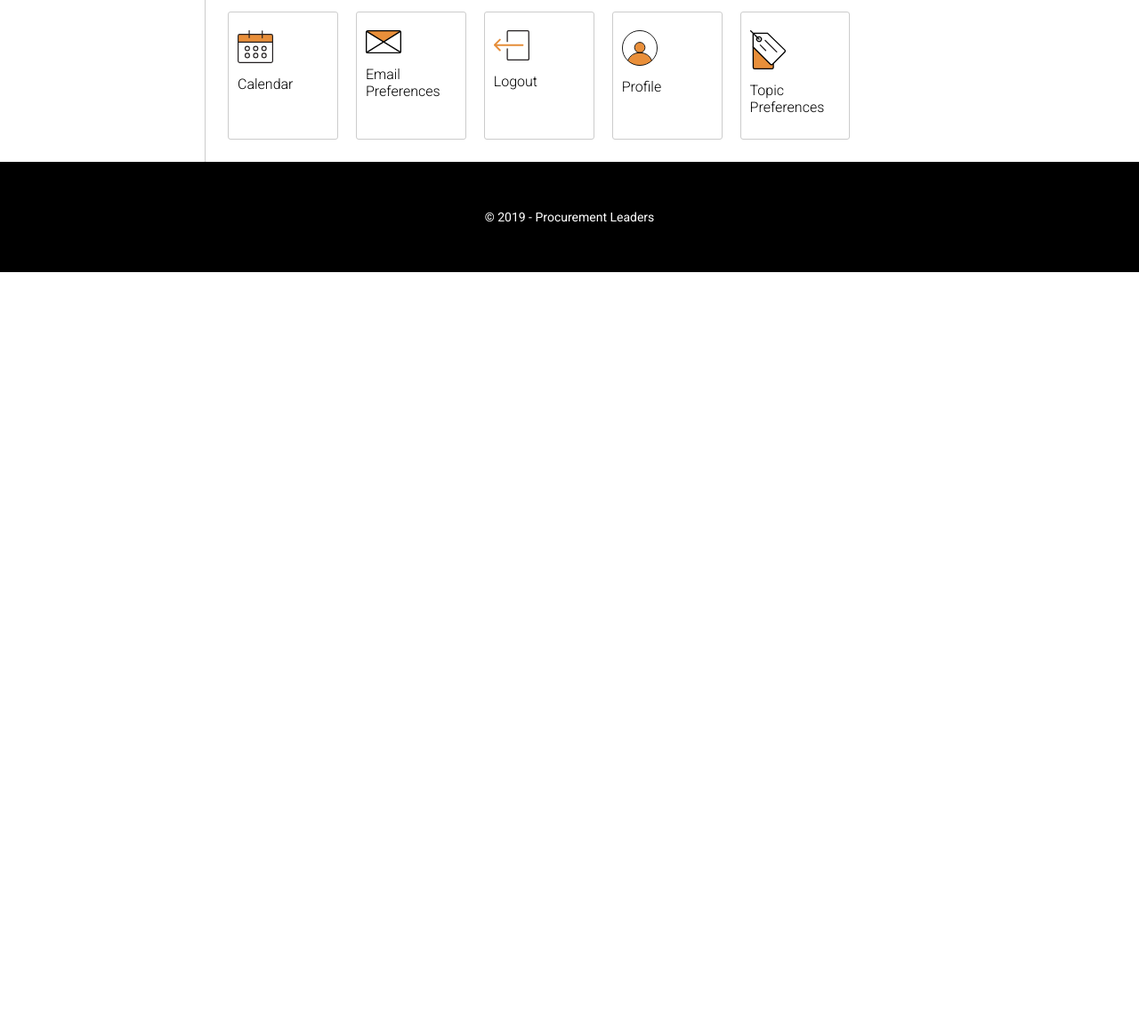
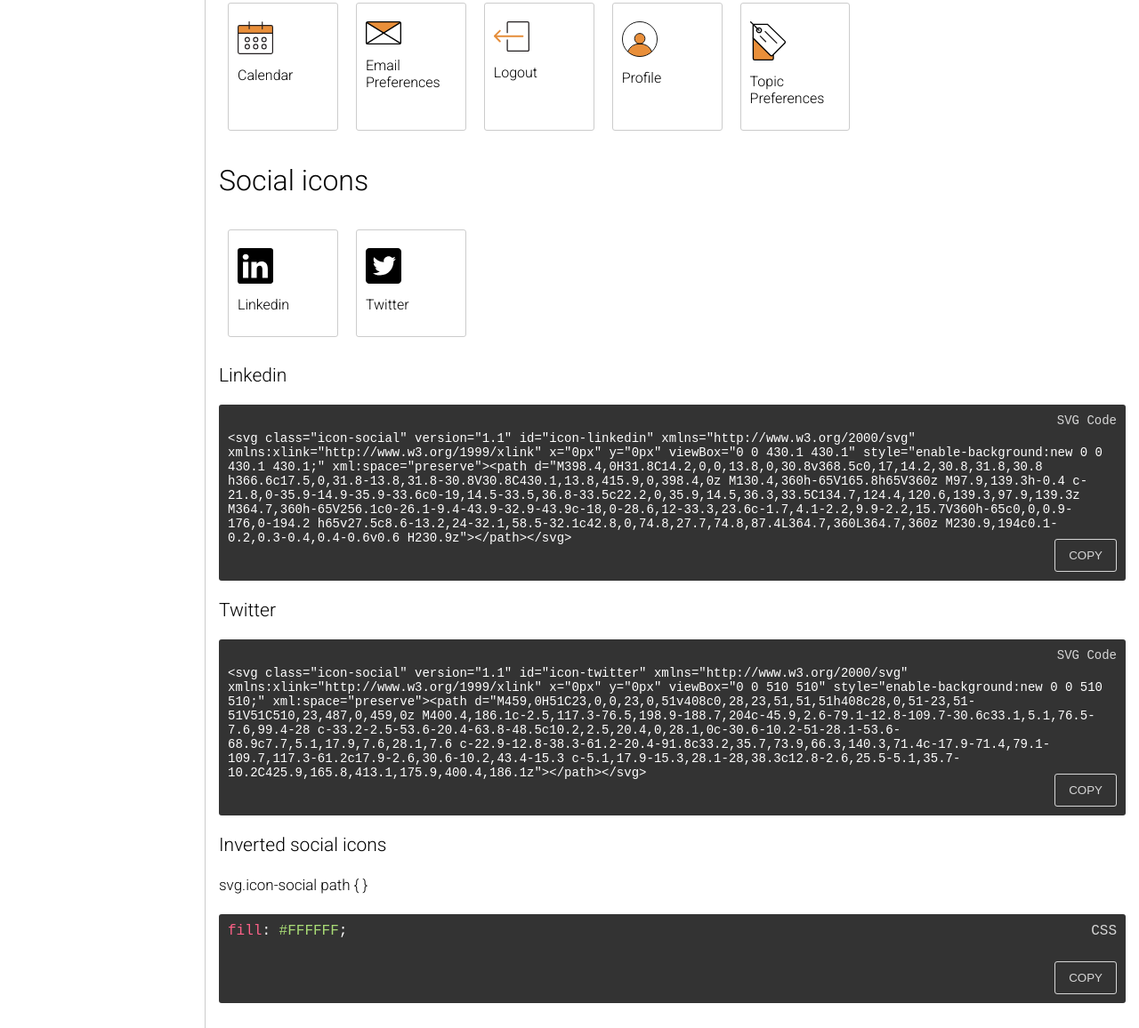
Before and after one commit to procurementleaders/pl-style-guide, a Gatsby site: page /icons in a window 1280 px wide. Shown: the part 1644-2800 px from the top of the page at 89% size. Before the commit the page ends 1950 px from the top, so only its background shows below. Built offline with nearby package versions, Linux system fonts and the light colour scheme; Gatsby itself is replaced by a stand-in of ours.

Commit message:
addes marketplace, and social icons

```diff
--- a/src/components/SVGCode.js
+++ b/src/components/SVGCode.js
@@ -3,7 +3,7 @@ import styled from "styled-components"
 
 const Wrapper = styled.div`
   background-color: #333;
-  padding: 10px;
+  padding: 30px 10px 10px;
   position: relative;
   -webkit-border-radius: 3px;
   -moz-border-radius: 3px;
@@ -14,9 +14,8 @@ const Wrapper = styled.div`
   padding-bottom: 40px;
   color: #fff;
 
-
   :before {
-    content: "CSS";
+    content: "SVG Code";
     display: block;
     position: absolute;
     right: 10px;
@@ -25,7 +24,6 @@ const Wrapper = styled.div`
   }
 `
 const SVGWrapper = styled.span``
-
 
 const CopyButton = styled.button`
   position: absolute;
@@ -37,9 +35,9 @@ const CopyButton = styled.button`
   padding: 10px 15px;
   border-radius: 3px;
   cursor: pointer;
-  transition: all .3s ease;
+  transition: all 0.3s ease;
 
-  :hover{
+  :hover {
     background-color: rgba(256, 256, 256, 0.8);
     color: rgba(0, 0, 0, 0.8);
   }
@@ -64,15 +62,11 @@ function generateOutout(children) {
     return (
       <span
         style={{ color: "#fff" }}
-            >{`The CSS syntax highluter needs a string but received ${typeof children}.`}</span>
+      >{`The SVG syntax highluter needs a string but received ${typeof children}.`}</span>
     )
   try {
     {
-            return (
-                <SVGWrapper>
-                    {children}
-                </SVGWrapper>
-            )
+      return <SVGWrapper>{children}</SVGWrapper>
     }
   } catch (error) {
     return <p>Error!</p>
--- a/src/pages/icons.js
+++ b/src/pages/icons.js
@@ -2,15 +2,11 @@ import React, { Component } from "react"
 import styled from "styled-components"
 import { StaticQuery } from "gatsby"
 import Layout, { CTX } from "../components/layout"
-import { H2, H3 } from "./typography"
+import { H2, H3, H4 } from "./typography"
+import CSS from "../components/CSS"
+import SVGCode from "../components/SVGCode"
 
 const GroupWrapper = styled.section`
-  display: flex;
-  flex-wrap: wrap;
-  h2 {
-    width: 100%;
-  }
-
   a {
     display: block-inline;
     margin-right: 10px;
@@ -22,6 +18,14 @@ const GroupWrapper = styled.section`
       text-decoration: none;
       background-color: #f4f4f4;
     }
+  }
+`
+
+const RowIcon = styled.div`
+  display: flex;
+  flex-wrap: wrap;
+  h2 {
+    width: 100%;
   }
 `
 
@@ -91,7 +95,7 @@ class Icons extends Component {
                           filter: {
                             extension: { eq: "svg" }
                             name: {
-                              regex: "/^ci-|^pe-|^en-|^company-|^profile-/"
+                              regex: "/^ci-|^pe-|^en-|^company-|^profile-|^social-/"
                             }
                           }
                         ) {
@@ -123,8 +127,14 @@ class Icons extends Component {
                         item => String(item.node.name).substr(0, 3) === "en-"
                       )
 
+                      const socialIcons = data.allFile.edges.filter(
+                        item =>
+                          String(item.node.name).substr(0, 7) === "social-"
+                      )
+
                       return (
                         <>
+                          <RowIcon>
                             <H2>Procurement Excellence icons</H2>
                             {peIcons.map(item => {
                               return (
@@ -152,7 +162,9 @@ class Icons extends Component {
                                 </IconWrapper>
                               )
                             })}
+                          </RowIcon>
 
+                          <RowIcon>
                             <H2>Category Intelligence icons</H2>
                             {ciIcons.map(item => {
                               return (
@@ -180,7 +192,9 @@ class Icons extends Component {
                                 </IconWrapper>
                               )
                             })}
+                          </RowIcon>
 
+                          <RowIcon>
                             <H2>Expert Network icons</H2>
                             {enIcons.map(item => {
                               return (
@@ -208,7 +222,8 @@ class Icons extends Component {
                                 </IconWrapper>
                               )
                             })}
-
+                          </RowIcon>
+                          <RowIcon>
                             <H2>Company icons</H2>
                             {companyIcons.map(item => {
                               return (
@@ -236,7 +251,9 @@ class Icons extends Component {
                                 </IconWrapper>
                               )
                             })}
+                          </RowIcon>
 
+                          <RowIcon>
                             <H2>Profile icons</H2>
                             {profileIcons.map(item => {
                               return (
@@ -264,12 +281,12 @@ class Icons extends Component {
                                 </IconWrapper>
                               )
                             })}
-                        </>
-                      )
+                          </RowIcon>
 
-                      ciIcons.map(item => {
+                          <RowIcon>
+                            <H2>Social icons</H2>
+                            {socialIcons.map(item => {
                               return (
-                          <>
                                 <IconWrapper key={item.node.name}>
                                   <img
                                     src={item.node.publicURL}
@@ -277,11 +294,12 @@ class Icons extends Component {
                                   />
                                   <H3>
                                     {item.node.name
-                                  .substr(3)
+                                      .substr(7)
                                       .split("-")
                                       .map((part, index) => {
                                         if (
-                                      index !== item.node.name.split("-").length
+                                          index !==
+                                          item.node.name.split("-").length
                                         ) {
                                           return (
                                             <span key={part}>{`${part} `}</span>
@@ -291,9 +309,23 @@ class Icons extends Component {
                                       })}
                                   </H3>
                                 </IconWrapper>
+                              )
+                            })}
+                          </RowIcon>
+
+                          <H3>Linkedin</H3>
+                          <SVGCode>{`<svg class="icon-social" version="1.1" id="icon-linkedin" xmlns="http://www.w3.org/2000/svg" xmlns:xlink="http://www.w3.org/1999/xlink" x="0px" y="0px" viewBox="0 0 430.1 430.1" style="enable-background:new 0 0 430.1 430.1;" xml:space="preserve"><path d="M398.4,0H31.8C14.2,0,0,13.8,0,30.8v368.5c0,17,14.2,30.8,31.8,30.8 h366.6c17.5,0,31.8-13.8,31.8-30.8V30.8C430.1,13.8,415.9,0,398.4,0z M130.4,360h-65V165.8h65V360z M97.9,139.3h-0.4 c-21.8,0-35.9-14.9-35.9-33.6c0-19,14.5-33.5,36.8-33.5c22.2,0,35.9,14.5,36.3,33.5C134.7,124.4,120.6,139.3,97.9,139.3z M364.7,360h-65V256.1c0-26.1-9.4-43.9-32.9-43.9c-18,0-28.6,12-33.3,23.6c-1.7,4.1-2.2,9.9-2.2,15.7V360h-65c0,0,0.9-176,0-194.2 h65v27.5c8.6-13.2,24-32.1,58.5-32.1c42.8,0,74.8,27.7,74.8,87.4L364.7,360L364.7,360z M230.9,194c0.1-0.2,0.3-0.4,0.4-0.6v0.6 H230.9z"></path></svg>`}</SVGCode>
+
+                          <H3>Twitter</H3>
+                          <SVGCode>{`<svg class="icon-social" version="1.1" id="icon-twitter" xmlns="http://www.w3.org/2000/svg" xmlns:xlink="http://www.w3.org/1999/xlink" x="0px" y="0px" viewBox="0 0 510 510" style="enable-background:new 0 0 510 510;" xml:space="preserve"><path d="M459,0H51C23,0,0,23,0,51v408c0,28,23,51,51,51h408c28,0,51-23,51-51V51C510,23,487,0,459,0z M400.4,186.1c-2.5,117.3-76.5,198.9-188.7,204c-45.9,2.6-79.1-12.8-109.7-30.6c33.1,5.1,76.5-7.6,99.4-28 c-33.2-2.5-53.6-20.4-63.8-48.5c10.2,2.5,20.4,0,28.1,0c-30.6-10.2-51-28.1-53.6-68.9c7.7,5.1,17.9,7.6,28.1,7.6 c-22.9-12.8-38.3-61.2-20.4-91.8c33.2,35.7,73.9,66.3,140.3,71.4c-17.9-71.4,79.1-109.7,117.3-61.2c17.9-2.6,30.6-10.2,43.4-15.3 c-5.1,17.9-15.3,28.1-28,38.3c12.8-2.6,25.5-5.1,35.7-10.2C425.9,165.8,413.1,175.9,400.4,186.1z"></path></svg>`}</SVGCode>
+
+                          <H3>Inverted social icons</H3>
+                          <H4>svg.icon-social path {"{ }"}</H4>
+                          <CSS style={{ width: "100%" }}>
+                            {`fill: #FFFFFF;`}
+                          </CSS>
                         </>
                       )
-                      })
                     }}
                   />
                 </GroupWrapper>
```
Also changed, not shown: src/pages/footer.js (+7 -8 lines), src/images/icons/expert-network/en-marketplace.svg (added), src/images/icons/social/social-linkedin.svg (renamed from src/images/icons/social/linkedin.svg), src/images/icons/social/social-twitter.svg (renamed from src/images/icons/social/twitter.svg). Lines whose indentation alone changed are shown as unchanged.
